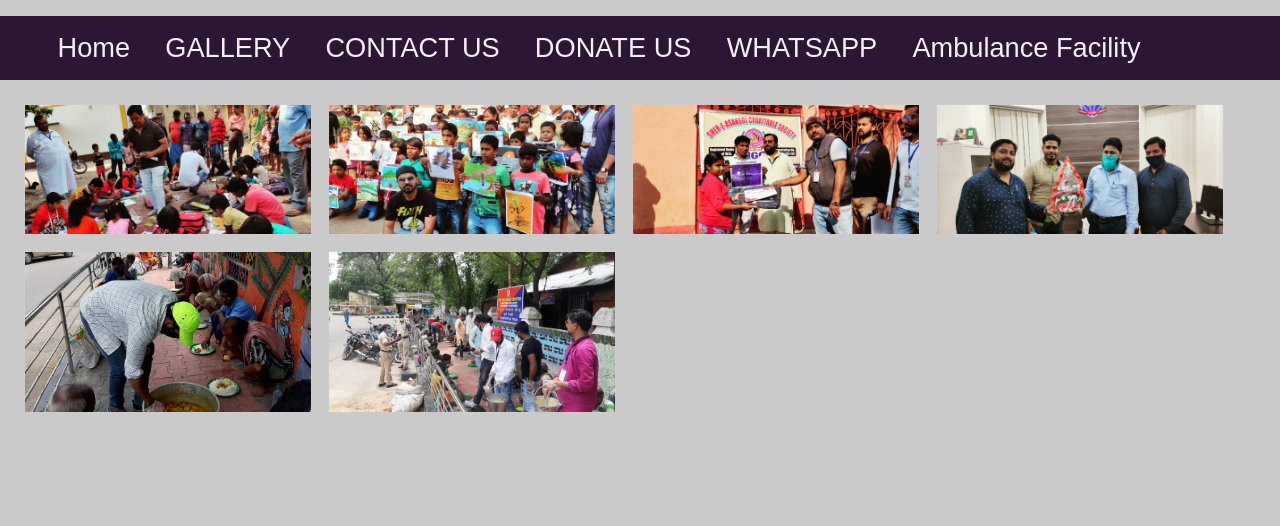
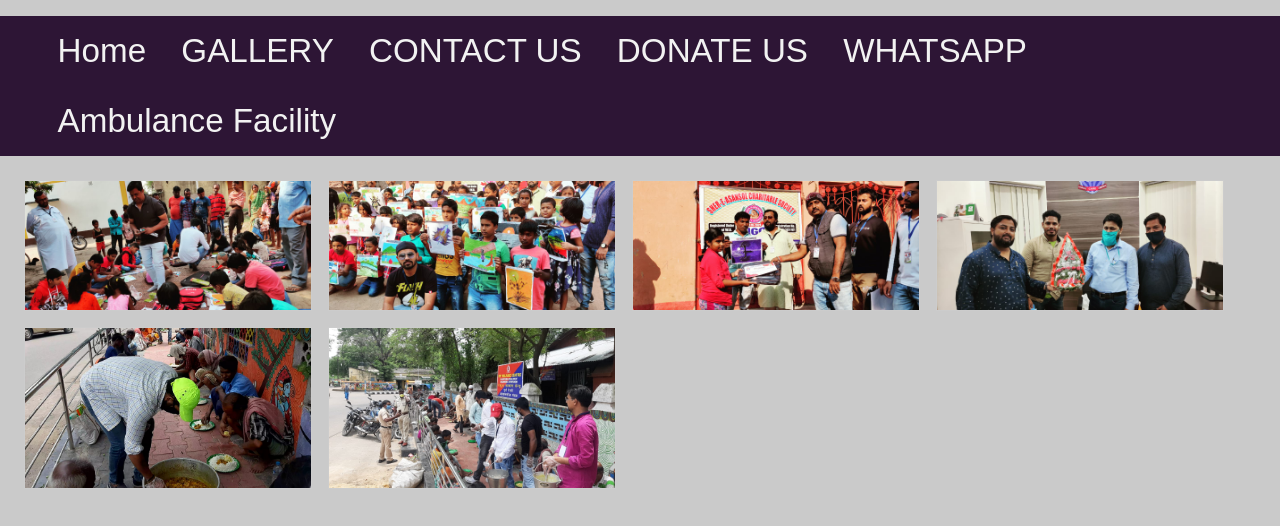
Before and after one commit to Afrojmd/shereasansol.github.io, a plain HTML site: page gallery.html in a window 1280 px wide. Drawn offline with Linux system fonts and the light colour scheme.

Commit message:
Update gallery.html

```diff
--- a/gallery.html
+++ b/gallery.html
@@ -128,7 +128,7 @@ html {
       text-align: center;
       padding: 1.0rem 1.1rem;
       text-decoration: none;
-      font-size: 1.7rem;
+      font-size: 2.075rem;
     }
 
     .topnav a:hover {
```
